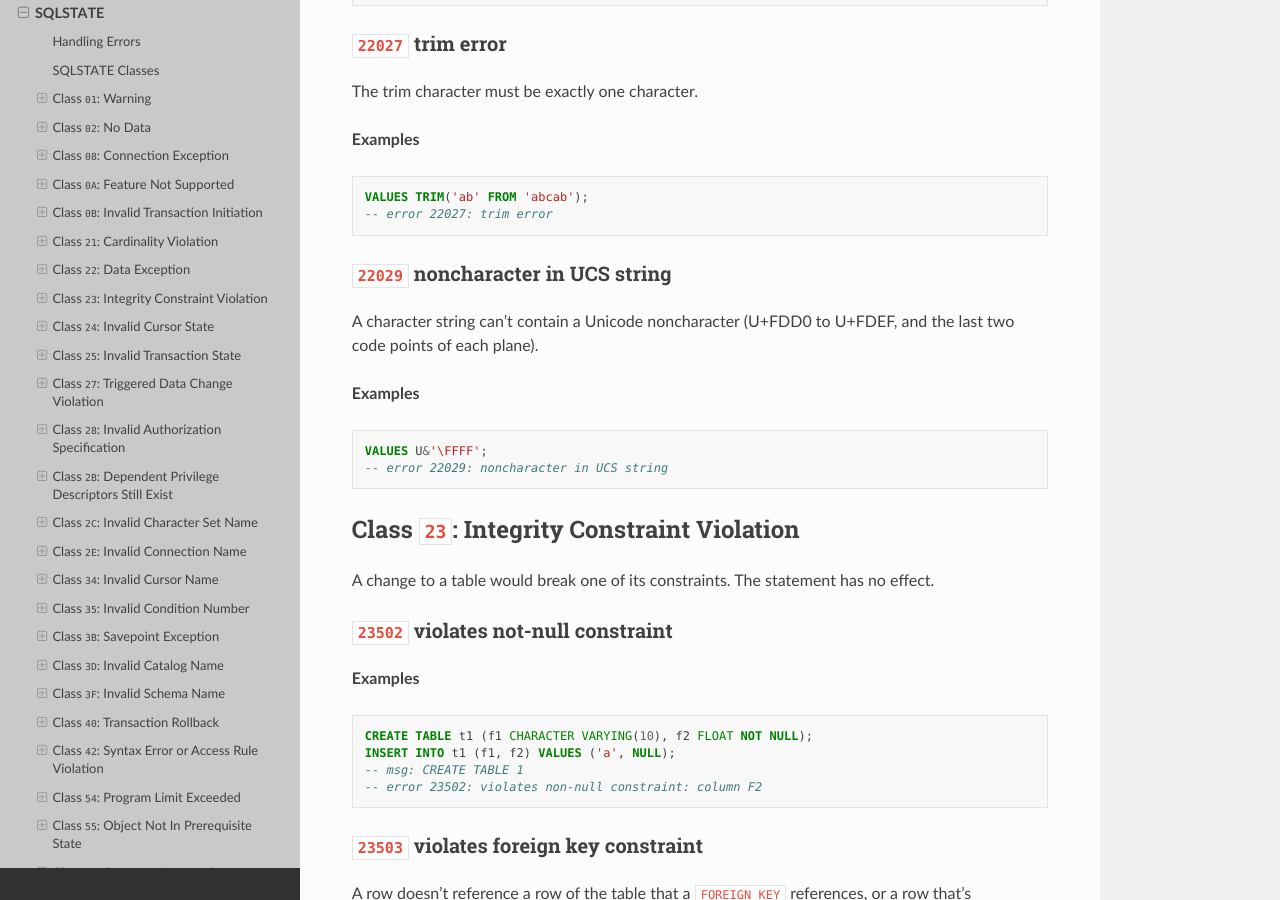
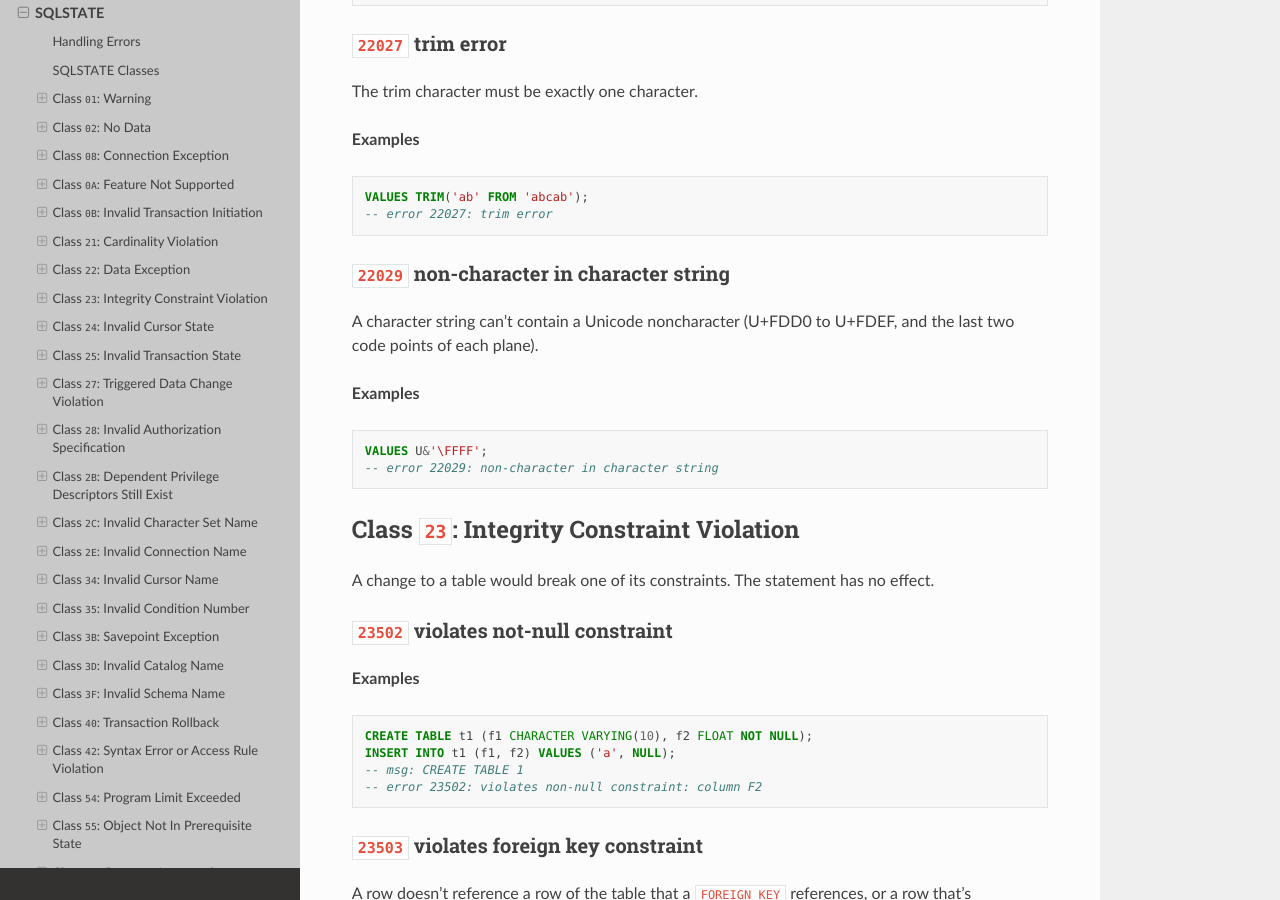
Before and after one commit to elliotchance/vsql, a Sphinx documentation site: the page built from docs/sqlstate.rst, in a window 1280 px wide and 900 px high, scrolled down 12131 px. Built offline with Sphinx 7.4.7 and the Read the Docs theme 3.1.0, drawn with Linux system fonts in a browser that asks for light colours; some of the changed text lies outside the part shown.

Commit message:
errors: Rename SQLSTATE 22029 to its SQL:2023 name
SQL:2023 renames 22029 from "noncharacter in UCS string" to "non-character
in character string" (ISO/IEC 9075-2:2023, 6.1, General Rules, 2 and
24.1, Table 40). The code is the same.

Fixes #1501

Co-Authored-By: Claude Opus 5.5 <noreply@anthropic.com>

```diff
--- a/docs/sqlstate.rst
+++ b/docs/sqlstate.rst
@@ -506,8 +506,8 @@ The trim character must be exactly one character.
   VALUES TRIM('ab' FROM 'abcab');
   -- error 22027: trim error
 
-``22029`` noncharacter in UCS string
-^^^^^^^^^^^^^^^^^^^^^^^^^^^^^^^^^^^^
+``22029`` non-character in character string
+^^^^^^^^^^^^^^^^^^^^^^^^^^^^^^^^^^^^^^^^^^^
 
 A character string can't contain a Unicode noncharacter (U+FDD0 to U+FDEF, and
 the last two code points of each plane).
@@ -517,7 +517,7 @@ the last two code points of each plane).
 .. code-block:: sql
 
   VALUES U&'\FFFF';
-  -- error 22029: noncharacter in UCS string
+  -- error 22029: non-character in character string
 
 Class ``23``: Integrity Constraint Violation
 --------------------------------------------
```
Also changed, not shown: 2 other files.
